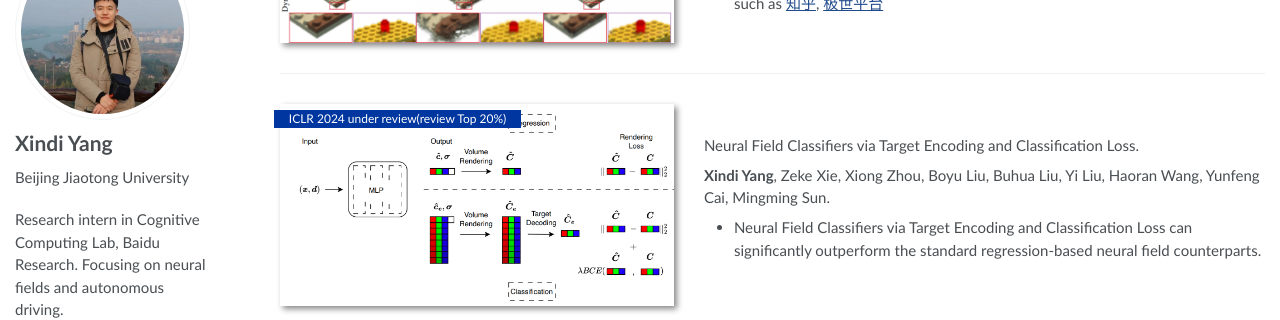
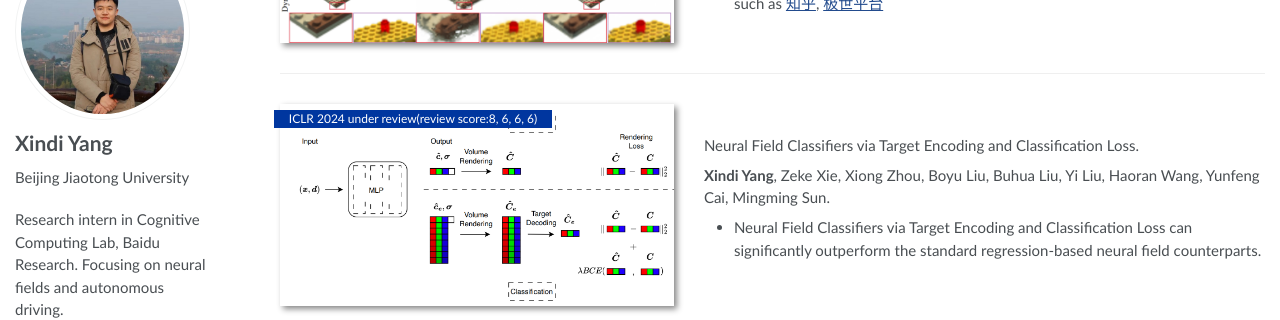
Before and after one commit to Madaoer/Madaoer.github.io, a Jekyll site: the page built from _pages/about.md, in a window 1280 px wide and 900 px high, scrolled down 777 px. Shown: the part 149-469 px from the top of the window. Built offline with Jekyll 4.4.1, drawn with Linux system fonts in a browser that asks for light colours.

Commit message:
Update about.md

```diff
--- a/_pages/about.md
+++ b/_pages/about.md
@@ -51,7 +51,7 @@ I am interested in 3D vision and autonomous driving , and my current research fo
   </div>
 </div>
 
-<div class='paper-box'><div class='paper-box-image'><div><div class="badge">ICLR 2024 under review(review Top 20%)</div><img src='/images/paper2_fig.png' alt="sym" width="100%"></div></div>
+<div class='paper-box'><div class='paper-box-image'><div><div class="badge">ICLR 2024 under review(review score:8, 6, 6, 6)</div><img src='/images/paper2_fig.png' alt="sym" width="100%"></div></div>
   <div class='paper-box-text' markdown="1">
 
   Neural Field Classifiers via Target Encoding and Classification Loss.
```
